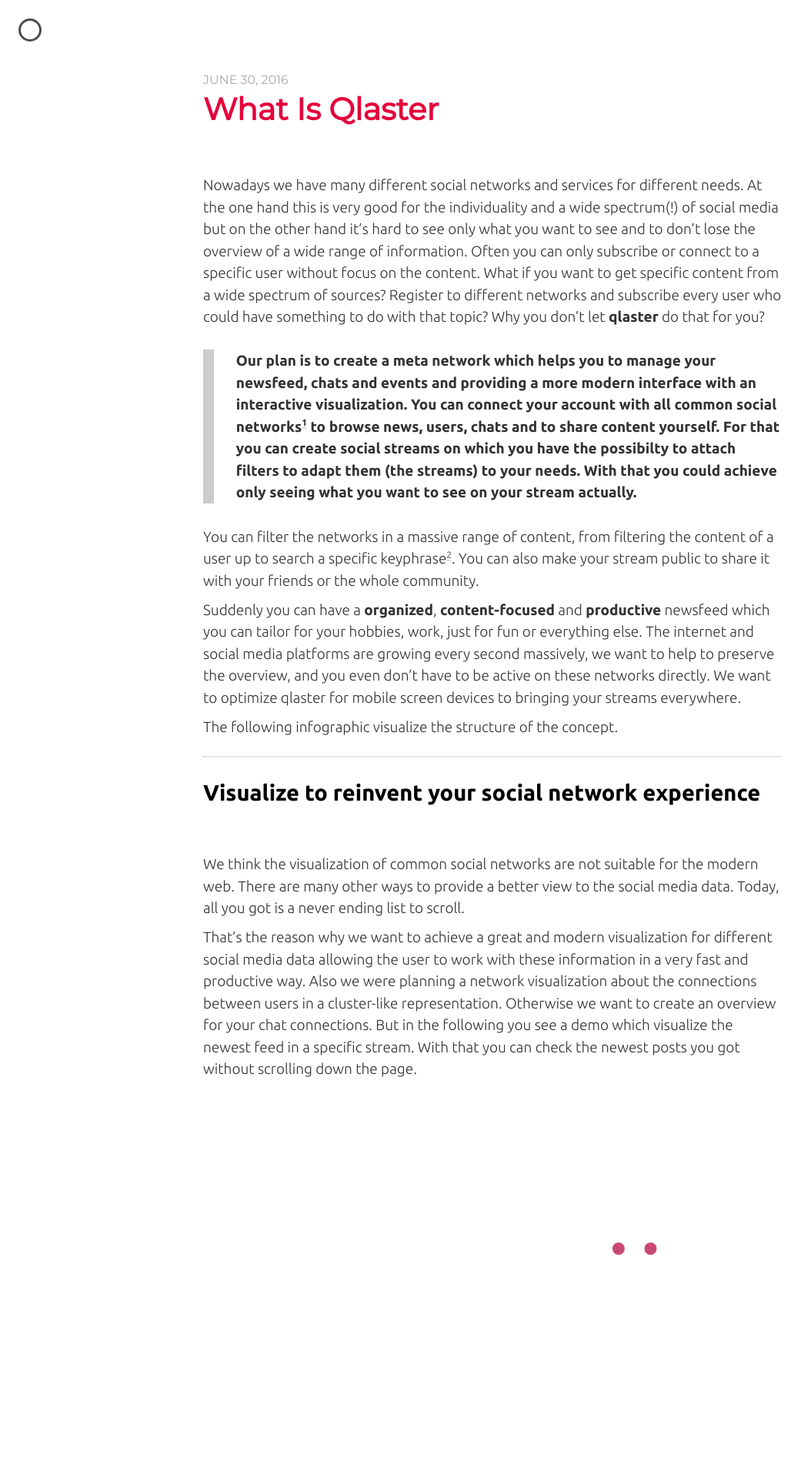
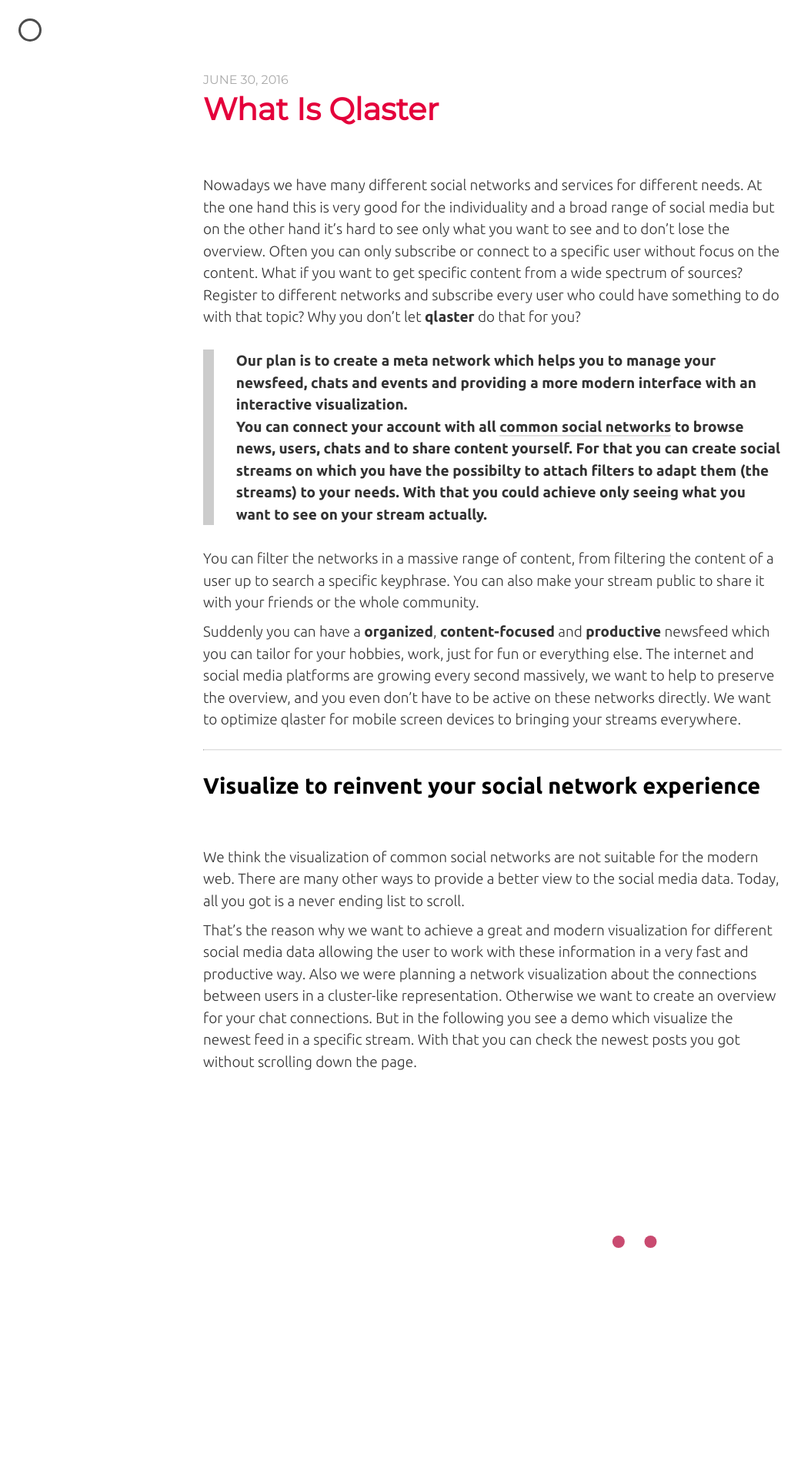
Before and after one commit to biering/qlaster-launch, a Jekyll site: the page built from _posts/2016-06-30-what-is-qlaster.markdown, in a window 1280 px wide. Shown: the top 1916 px of the page at 77% size, without its empty margins (0-1054 px from the left). Built offline with Jekyll 4.4.1, drawn with Linux system fonts in a browser that asks for light colours; nearby versions of some CDN libraries; comment, search, counter and statistics services are not loaded; some of the changed text lies outside the part shown.

Commit message:
* some changes

```diff
--- a/_config.yml
+++ b/_config.yml
@@ -8,7 +8,7 @@
 site_heading: >
     <span class="faded">qlaster</span> - launch
 
-email: the.chryb@icloud.com
+email: qlaster@protonmail.com
 author: Christoph Biering
 # This description will show up in google search results
 # (for index page) etc.
@@ -45,7 +45,7 @@
 
 twitter_username: Chryb_
 github_username: Chryb
-facebook_id: christoph.biering?
+facebook_id: christoph.biering
 
 favicon: true
 favicon_location: "images/favicon.ico"
--- a/_posts/2016-06-30-what-is-qlaster.markdown
+++ b/_posts/2016-06-30-what-is-qlaster.markdown
@@ -1,19 +1,17 @@
 
-<!--#### Reinvent social media with streams. Filter for content not for the user, everywhere.-->
+Nowadays we have many different social networks and services for different needs. At the one hand this is very good for the individuality and a broad range of social media but on the other hand it's hard to see only what you want to see and to don't lose the overview. Often you can only subscribe or connect to a specific user without focus on the content. What if you want to get specific content from a wide spectrum of sources? Register to different networks and subscribe every user who could have something to do with that topic? Why you don't let **qlaster** do that for you?
 
-Nowadays we have many different social networks and services for different needs. At the one hand this is very good for the individuality and a wide spectrum(!) of social media but on the other hand it's hard to see only what you want to see and to don't lose the overview of a wide range of information. Often you can only subscribe or connect to a specific user without focus on the content. What if you want to get specific content from a wide spectrum of sources? Register to different networks and subscribe every user who could have something to do with that topic? Why you don't let **qlaster** do that for you?
+> **Our plan is to create a meta network which helps you to manage your newsfeed, chats and events and providing a more modern interface with an interactive visualization.<br/>
+You can connect your account with all <a href="#" data-tooltip="The usage is limited to the provided APIs">common social networks</a> to browse news, users, chats and to share content yourself. For that you can create social streams on which you have the possibilty to attach filters to adapt them (the streams) to your needs. With that you could achieve only seeing what you want to see on your stream actually.**
 
-> **Our plan is to create a meta network which helps you to manage your newsfeed, chats and events and providing a more modern interface with an interactive visualization.
-You can connect your account with all common social networks[^1] to browse news, users, chats and to share content yourself. For that you can create social streams on which you have the possibilty to attach filters to adapt them (the streams) to your needs. With that you could achieve only seeing what you want to see on your stream actually.**
-
-You can filter the networks in a massive range of content, from filtering the content of a user up to search a specific keyphrase[^2]. You can also make your stream public to share it with your friends or the whole community.
+You can filter the networks in a massive range of content, from filtering the content of a user up to search a specific keyphrase. You can also make your stream public to share it with your friends or the whole community.
 
 Suddenly you can have a **organized**, **content-focused** and **productive** newsfeed which you can tailor for your hobbies, work, just for fun or everything else. The internet and social media platforms are growing every second massively, we want to help to preserve the overview, and you even don't have to be active on these networks directly.
 We want to optimize qlaster for mobile screen devices to bringing your streams everywhere.
 
-The following infographic visualize the structure of the concept.
+<!--The following infographic visualize the structure of the concept.
 
-<!--![info](images/infographic.png "info")
+![info](images/infographic.png "info")
 
 _Figure 1. With qlaster you can create multiple streams to have a customized newsfeed provided by qlaster and other linked services like Twitter or Instagram._-->
 
@@ -62,20 +60,20 @@
 ### The features and what we have been planning to do
 
 - Creating fully customizable streams to organize and control what you want to see
-- Link your account to multiple networks like Twitter, Facebook etc. to get a wide spectrum of information
+- Link your account to multiple networks like Twitter, Facebook etc. to get a wide spectrum of data
     - You can use the networks even if you are not fully active in them
 - Having an optimal experience on small mobile devices due to space filling visualizations
 - Interactive visualizations for streams, chat, content sharing etc. to have a modern, productive and fast interface to interact with these information
-    - An interactive cluster view where you can organize your friends, create events, share content in specific groups and sort and filter the content for what you want to see
-    - We want to create an interactive chat overview visualization to have a optimal chat view in realtime
-- register user per email.. automatische email senden bei event etc.
-    // chat zwischen email and qlaster user
+- Connect to user with the email address even if they are not on qlaster
+
+<!--- An interactive cluster view where you can organize your friends, create events, share content in specific groups and sort and filter the content for what you want to see
+- We want to create an interactive chat overview visualization to have a optimal chat view in realtime-->
 
 ---
 
 ### The Team
 
-- **Christoph Biering**. _Founder_ - Master student of computer science at the TU Dresden. I have started the project and partly 'll take care of the conception. Development of the webserver with the frontend.
+- **Christoph Biering**. _Founder_ - Master student of computer science at the TU Dresden. I have started the project and partly I'll take care of the concept. Development of the webserver with the frontend.
 
 - **Christian Winkel**. _Co-Founder_ - Master of computer science. Professional JavaEE developer. Developing on the backend JavaEE server.
 
@@ -84,8 +82,6 @@
 ---
 
 ### What can YOU do for us?
-We are only a small group of developer but we have the passion and skill to create ...
-But we need you to evaluate the idea and concept .... So any feedback is greatly appreciated! Thank you.
-
-[^1]: The connection to the various social services are limited to the provided api of them.
-[^2]: For example you want to filter all Twitter tweets with the keyphrase '30min Workout' you will get all of them without subscribe to a specific user. There are many other possibilties to customize the streams but this is explained later.
+We are only a small group of developers, but we have the passion and skill to implement the idea and implement our vision.
+But we need **you** to evaluate the idea and concept. Please write your opinion in the comments or send us an <a href="mailto:qlaster@protonmail.com">email</a>.<br />
+Any feedback is greatly appreciated! Thank you.
--- a/css/main.scss
+++ b/css/main.scss
@@ -104,3 +104,37 @@
 .node {
     cursor: pointer;
 }
+
+a {
+    position: relative;
+}
+
+a[data-tooltip]:before {
+    position: absolute;
+    left: 0;
+    top: -40px;
+    background-color: rgba(0, 0, 0, .9);
+    color: #ffffff;
+    height: 30px;
+    line-height: 30px;
+    border-radius: 5px;
+    padding: 0 15px;
+    content: attr(data-tooltip);
+    white-space: nowrap;
+    display: none;
+}
+
+a[data-tooltip]:after {
+    position: absolute;
+    left: 15px;
+    top: -10px;
+    border-top: 7px solid rgba(0, 0, 0, .9);
+    border-left: 7px solid transparent;
+    border-right: 7px solid transparent;
+    content: "";
+    display: none;
+}
+
+a[data-tooltip]:hover:after, a[data-tooltip]:hover:before {
+    display: block;
+}
```
Also changed, not shown: 6 other files.
